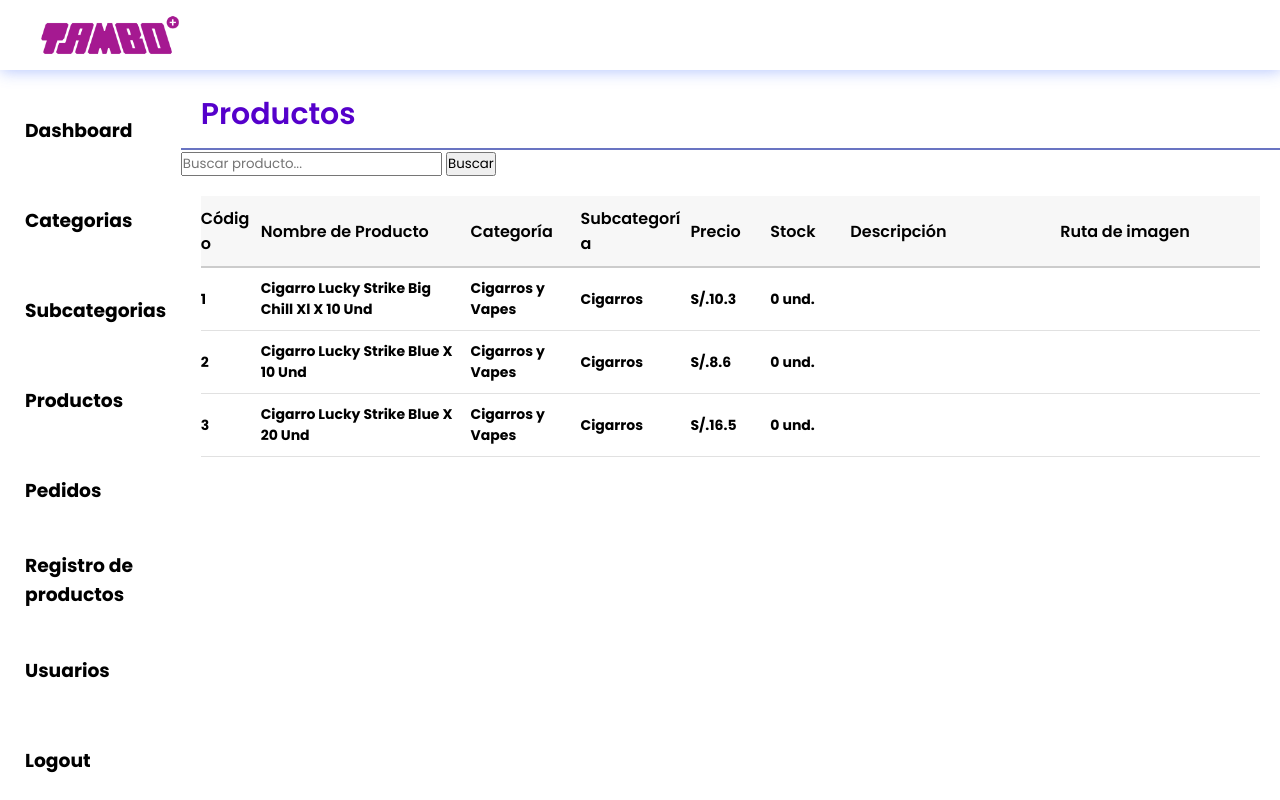
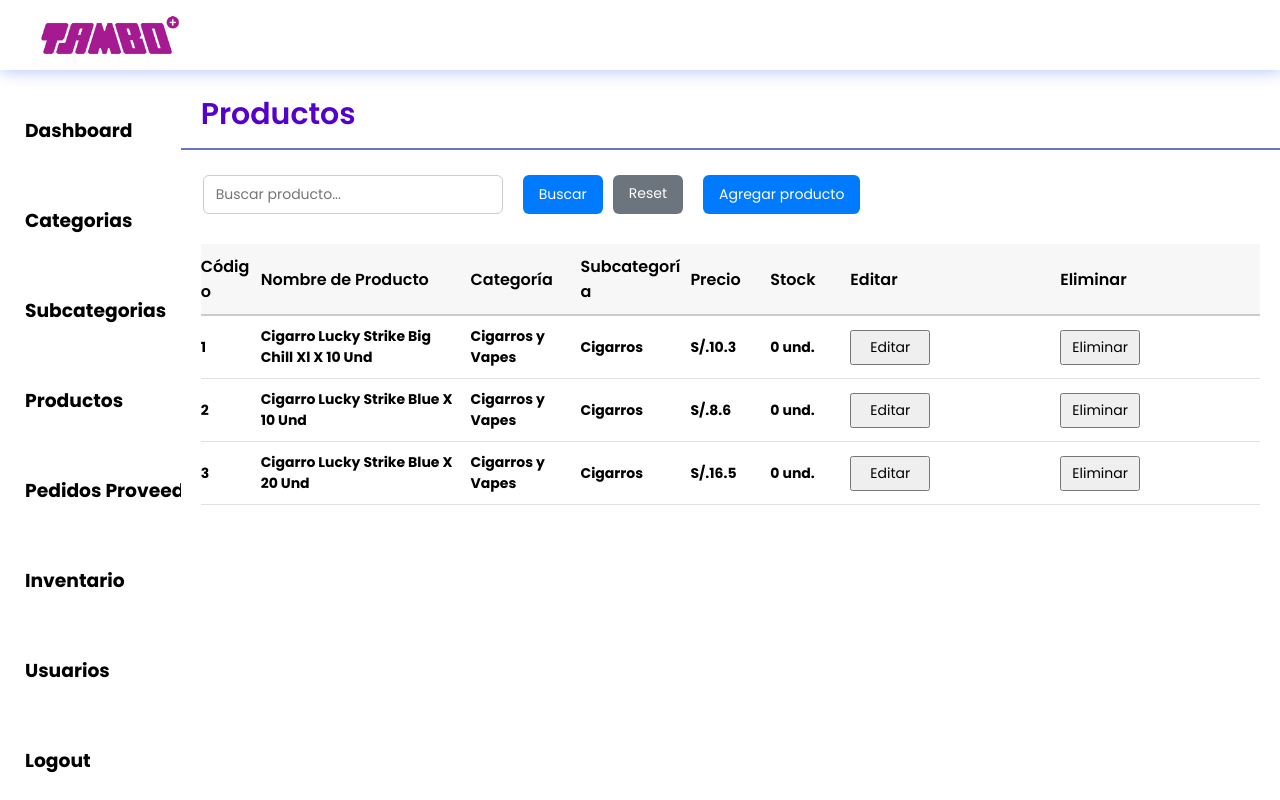
Before and after one commit to xGunTrr/Tambo-store-py, a Flask app: page /productos in a window 1280 px wide. Run offline with Flask 3, Linux system fonts and the light colour scheme; the visitor is signed in with stand-in values (Sample User, id 1); data comes from the database, SQL or seed files in the repository.

Commit message:
Actualizacion logica stock y avance tablas hash

```diff
--- a/controller/productos_controller.py
+++ b/controller/productos_controller.py
@@ -1,4 +1,4 @@
-from flask import render_template, Blueprint, request
+from flask import render_template, Blueprint, request, redirect, url_for
 from flask_login import login_required
 from model.producto import Producto
 from model.categoria import Categoria
@@ -11,7 +11,6 @@
 def listar_productos():
     if request.method == "POST":
         query = request.form.get("query")
-        # Aquí usamos buscar_productos, no listar_productos(query)
         productos = Producto.buscar_productos(query)
     else:
         productos = Producto.listar_productos()
@@ -25,3 +24,27 @@
         categorias=categorias,
         subcategorias=subcategorias
     )
+
+# Nueva ruta para agregar producto desde el modal
+@product_bp.route('/agregar_producto', methods=["POST"])
+@login_required
+def agregar_producto():
+    nombre = request.form.get("nombre_producto")
+    id_categoria = request.form.get("categoria")
+    id_subcategoria = request.form.get("subcategoria")
+    precio = request.form.get("precio")
+    stock = request.form.get("stock", 0)
+    descripcion = request.form.get("descripcion", "")
+    ruta_imagen = request.form.get("ruta_imagen", "")
+
+    Producto.agregar_producto(
+        nombre_producto=nombre,
+        id_categoria=id_categoria,
+        id_subcategoria=id_subcategoria,
+        precio=precio,
+        stock=stock,
+        descripcion=descripcion,
+        ruta_imagen=ruta_imagen
+    )
+
+    return redirect(url_for('product_bp.listar_productos'))
--- a/model/producto.py
+++ b/model/producto.py
@@ -11,6 +11,18 @@
         self.stock = stock
         self.descripcion = descripcion
         self.ruta_imagen = ruta_imagen
+
+    @staticmethod
+    def agregar_producto(nombre_producto, id_categoria, id_subcategoria, precio, stock=0, descripcion="", ruta_imagen=""):
+        db = Database()
+        query = """
+            INSERT INTO productos (nombre_producto, id_categoria, id_subcategoria, precio, stock, descripcion, ruta_imagen)
+            VALUES (?, ?, ?, ?, ?, ?, ?);
+        """
+        db.cur.execute(query, (nombre_producto, id_categoria, id_subcategoria, precio, stock, descripcion, ruta_imagen))
+        db.conn.commit()
+
+
 
     @staticmethod
     def listar_productos():
--- a/static/css/index.css
+++ b/static/css/index.css
@@ -194,3 +194,74 @@
     padding: 5px;     /* espacio interno */
     font-size: 14px;  /* tamaño de texto */
 }
+
+/* Estilos para buscador */
+/* Contenedor del buscador */
+.buscador-container {
+    display: flex;
+    align-items: center;
+    margin-top: 15px;
+    margin-left: 12px;
+    padding: 10px;
+}
+
+/* Input de búsqueda */
+.buscador-container input[type="text"] {
+    width: 300px;
+    padding: 8px 12px;
+    border: 1px solid #ccc;
+    border-radius: 6px;
+    font-size: 14px;
+    transition: border-color 0.3s ease;
+}
+
+.buscador-container input[type="text"]:focus {
+    border-color: #007bff;
+    outline: none;
+}
+
+/* Botón de búsqueda */
+.buscador-container button {
+    margin-left: 10px;
+    padding: 8px 16px;
+    background-color: #007bff;
+    color: white;
+    border: none;
+    border-radius: 6px;
+    font-size: 14px;
+    cursor: pointer;
+    transition: background-color 0.3s ease;
+}
+
+.buscador-container button:hover {
+    background-color: #0056b3;
+}
+
+.reset-btn {
+    padding: 8px 16px;
+    background-color: #6c757d;
+    color: white;
+    text-decoration: none;
+    border-radius: 6px;
+    font-size: 14px;
+    transition: background-color 0.3s ease;
+}
+
+.reset-btn:hover {
+    background-color: #5a6268;
+}
+
+.agregar-btn {
+    padding: 8px 16px;
+    background-color: #28a745;
+    color: white;
+    border: none;
+    border-radius: 6px;
+    font-size: 14px;
+    cursor: pointer;
+    transition: background-color 0.3s ease;
+}
+
+.agregar-btn:hover {
+    background-color: #218838;
+}
--- a/templates/index-Pedidos.html
+++ b/templates/index-Pedidos.html
@@ -3,7 +3,7 @@
 {% block content %}
 <div class="report-container">
     <div class="report-header">
-        <h2 class="report-title">Pedidos</h2>
+        <h2 class="report-title">Pedidos Proveedor</h2>
     </div>
 
     <div class="report-body">
--- a/templates/index-productos.html
+++ b/templates/index-productos.html
@@ -7,11 +7,14 @@
             <h2 class="report-title">Productos</h2>
         </div>
         <!-- 🔍 Buscador -->
-        <form method="POST" action="{{ url_for('product_bp.listar_productos') }}">
-            <input type="text" name="query" placeholder="Buscar producto...">
-            <button type="submit">Buscar</button>
-        </form>
-
+        <div class="buscador-container">
+            <form method="POST" action="{{ url_for('product_bp.listar_productos') }}" style="display: flex; gap: 10px;">
+                <input type="text" name="query" placeholder="Buscar producto..." value="{{ request.form.get('query', '') }}">
+                <button type="submit">Buscar</button>
+                <a href="{{ url_for('product_bp.listar_productos') }}" class="reset-btn">Reset</a>
+                <button type="button" class="agregar-btn" data-bs-toggle="modal" data-bs-target="#modalAgregarProducto">Agregar producto</button>
+            </form>
+        </div>
 
 
         <div class="report-body">
@@ -22,8 +25,8 @@
                 <h3 class="t-op">Subcategoría</h3>
                 <h3 class="t-op">Precio</h3>
                 <h3 class="t-op">Stock</h3>
-                <h3 class="t-op">Descripción</h3>
-                <h3 class="t-op">Ruta de imagen</h3>
+                <h3 class="t-op">Editar</h3>
+                <h3 class="t-op">Eliminar</h3>
             </div>
 
             <div class="items">
@@ -42,16 +45,18 @@
                         {% endif %}
                     </h3>
                     <h3 class="t-op-nextlvl">
-                        {% if p.descripcion is none %}
-                        {% else %}
-                            {{ p.descripcion }}
-                        {% endif %}
+                        <div class="form-group">
+                        <button type="submit" class="btn-submit input-pedidos">
+                            Editar
+                        </button>
+                    </div>
                     </h3>
                     <h3 class="t-op-nextlvl">
-                        {% if p.ruta_imagen is none %}
-                        {% else %}
-                            {{ p.ruta_imagen }}
-                        {% endif %}
+                        <div class="form-group">
+                        <button type="submit" class="btn-submit input-pedidos">
+                            Eliminar
+                        </button>
+                    </div>
                     </h3>
                 </div>
                 {% endfor %}
--- a/templates/index.html
+++ b/templates/index.html
@@ -10,6 +10,7 @@
     <header>
         <img src="/static/img/icons/logo-tambo.webp" alt="Logo de Tambo" class="logo">
     </header>
+    <!-- JS de Bootstrap (incluye Popper) -->
 
     <div class="main-container">
         <div class="navcontainer">
@@ -29,12 +30,12 @@
                     </div>
                     {% if current_user.id_rol != 2 %}
                     <div class="nav-option" onclick="location.href='/pedidos'">
-                        <h3>Pedidos</h3>
+                        <h3>Pedidos Proveedor</h3>
                     </div>
                     {% endif %}
                     {% if current_user.id_rol != 2 %}
                     <div class="nav-option" onclick="location.href='/registro-pedidos'">
-                        <h3>Registro de productos</h3>
+                        <h3>Inventario</h3>
                     </div>
                     {% endif %}
                     {% if current_user.id_rol != 2 %}
```
Also changed, not shown: controller/forms_controller.py (+24 -7 lines), controller/pedido_controller.py (+17 -1 lines), controller/registro_pedido_controller.py (+20 -11 lines), model/arbol.py (+24 -14 lines), model/pedido.py (+10 -0 lines), model/regproductos.py (+21 -6 lines), model/usuario.py (+126 -47 lines).
